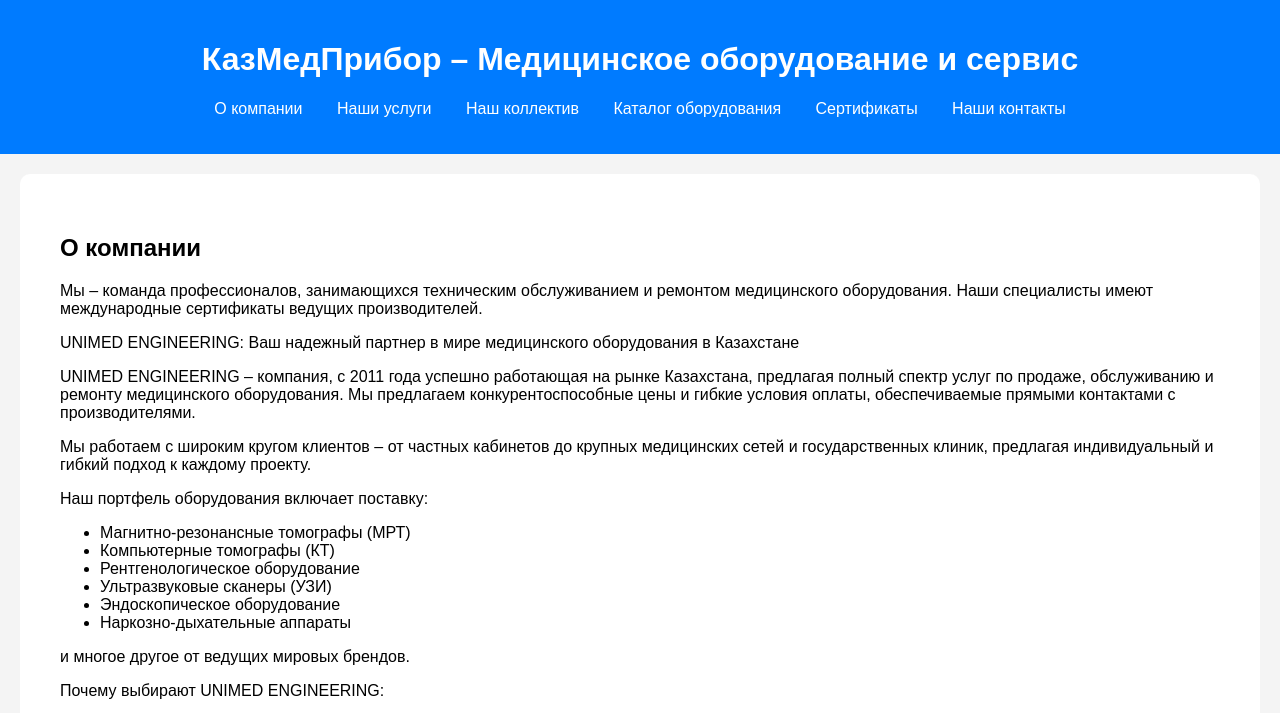
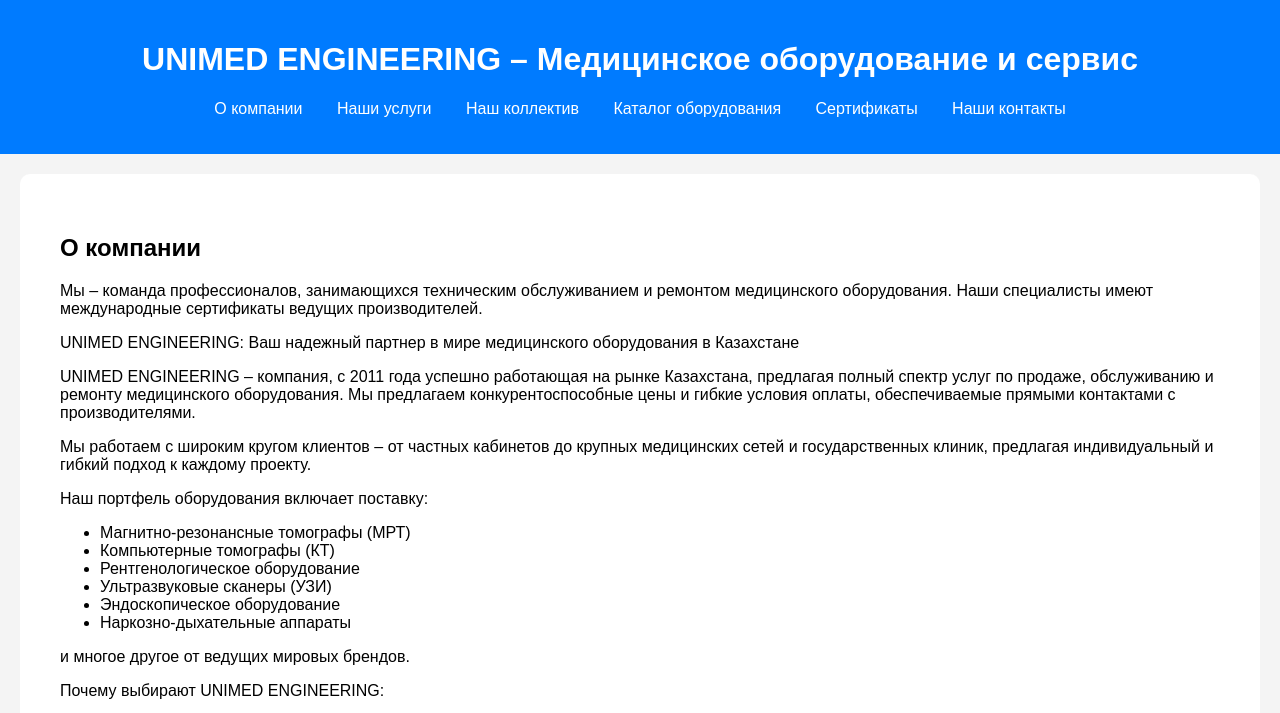
Before and after one commit to geomart-git/med, a plain HTML site: page Index.html in a window 1280 px wide. Shown: the top 713 px of the page. Drawn offline with Linux system fonts and the light colour scheme.

Commit message:
Update Index.html

```diff
--- a/Index.html
+++ b/Index.html
@@ -3,13 +3,13 @@
 <head>
     <meta charset="UTF-8">
     <meta name="viewport" content="width=device-width, initial-scale=1.0">
-    <title>Компания UNIMED ENGINEERING</title>
+    <title>UNIMED ENGINEERING</title>
     <link rel="stylesheet" href="styles.css">
 </head>
 <body>
 
 <header>
-    <h1>КазМедПрибор – Медицинское оборудование и сервис</h1>
+    <h1>UNIMED ENGINEERING – Медицинское оборудование и сервис</h1>
     <nav>
         <ul>
             <li><a href="#about">О компании</a></li>
```
